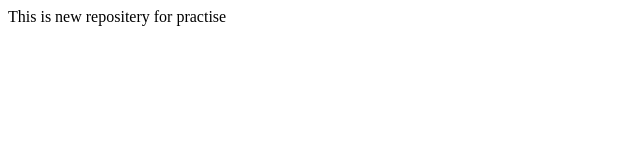
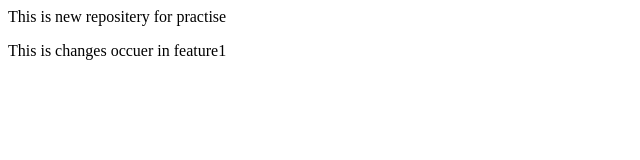
Before and after one commit to radheediter/LocalRepo, a plain HTML site: page index.html in a window 1280 px wide. Shown: the whole page, without its empty margins (0-640 px from the left). Drawn offline with Linux system fonts and the light colour scheme.

Commit message:
Changes in html paragraph in feature1

```diff
--- a/index.html
+++ b/index.html
@@ -1 +1,2 @@
 <p>This is new repositery for practise</p>
+<p>This is changes occuer in feature1</p>
```
